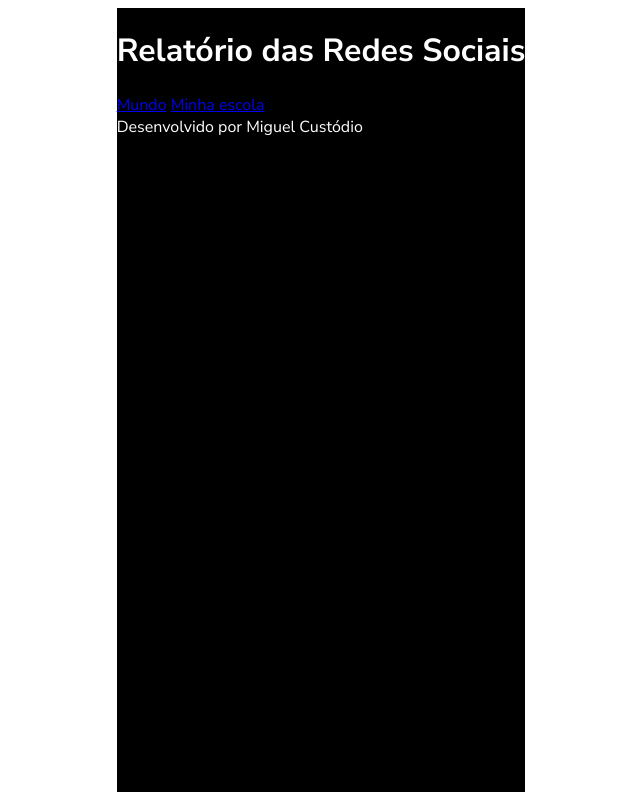
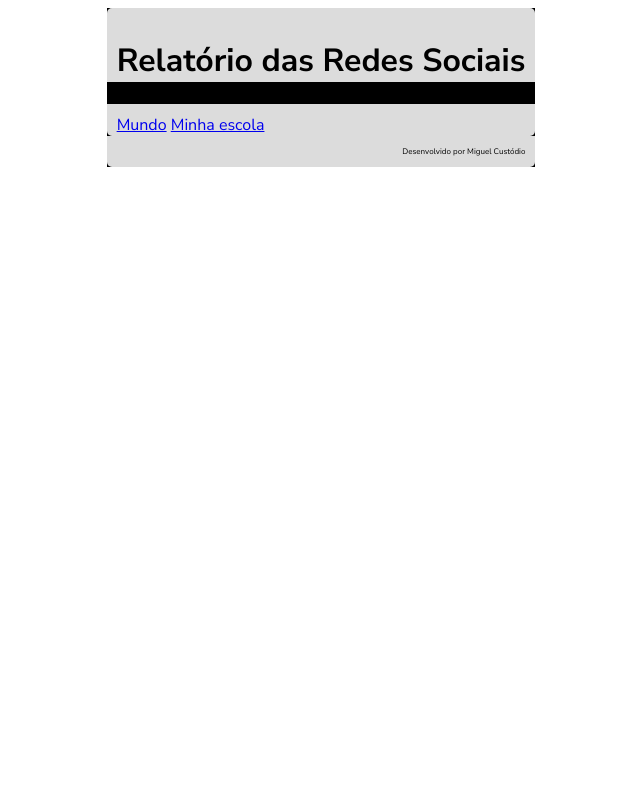
Before and after one commit to MiguelPagani/3tri-MiguelCustodio, a plain HTML site: page Redes Sociais/index.html in a window 1280 px wide. Shown: the whole page, without its empty margins (319-959 px from the left). Drawn offline with Linux system fonts and the light colour scheme.

Commit message:
Add files via upload

```diff
--- a/Redes Sociais/style.css
+++ b/Redes Sociais/style.css
@@ -4,7 +4,7 @@ html{
     background-color: white;
     font-family: "Nunito Sans";
     display: flex;
-    height: 100vh;
+    height: auto;
     justify-content: center;
 }
 body{
@@ -12,3 +12,27 @@ body{
     color: #FFFFFF;
 
 }
+header {
+    background-color: gainsboro;
+    color: black;
+    border-radius: 5px 5px 0 0;
+    padding: 10px 10px 0 10px;
+
+}
+main{
+    background-color: gainsboro;
+    color: black;
+    border-radius: 0 0 5px 5px;
+    padding: 10px 10px 0 10px;
+}
+footer{
+    background-color: gainsboro;
+    color: black;
+    padding: 10px;
+    border-radius: 0 0 5px 5px;
+    text-align: right;
+    font-size: 8px;
+}
+a:hover{
+    font-size: 14px;
+}
```
